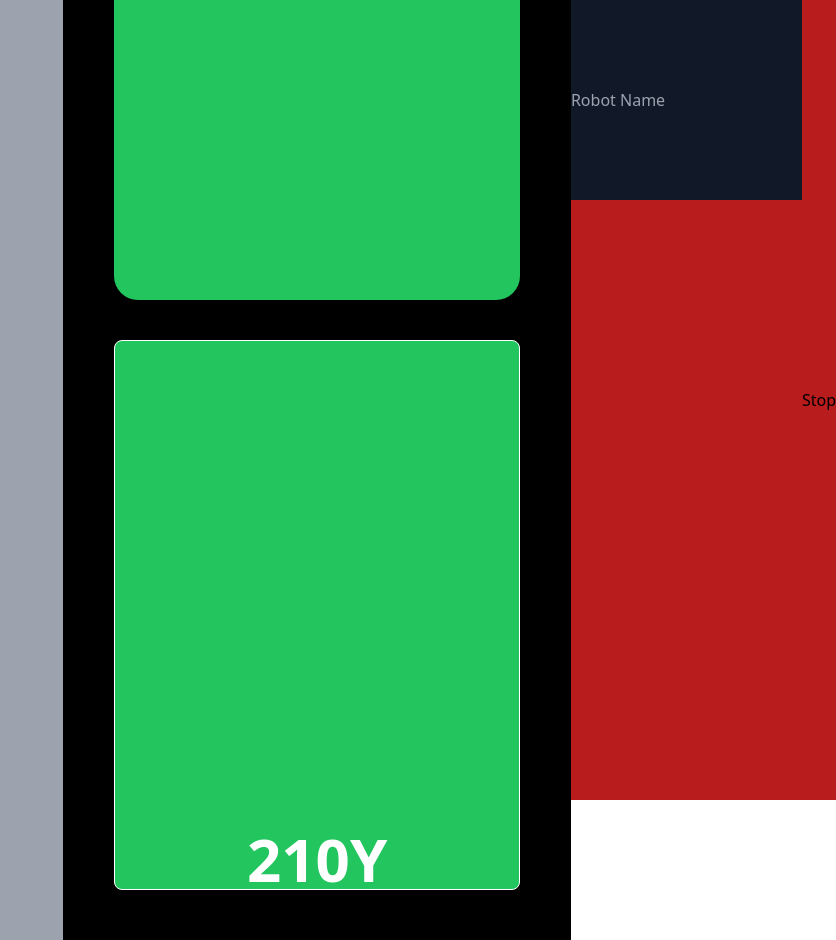
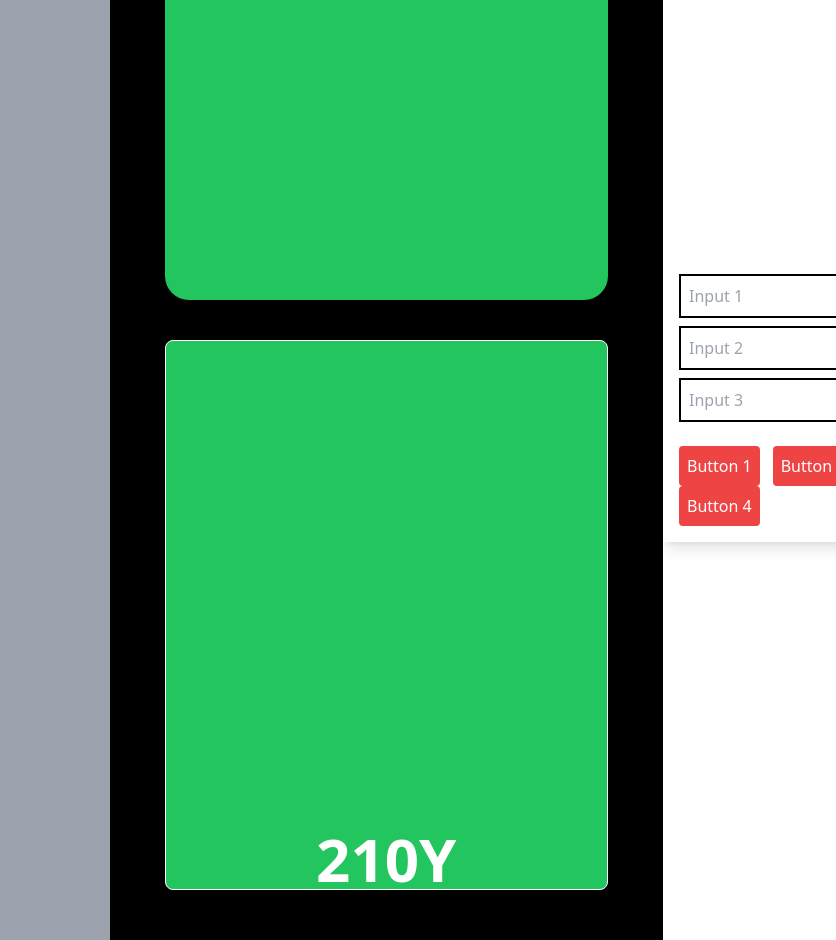
Before and after one commit to TrinityIn/VRC-Alliance-Selection-Screen, a React (Vite) app in the folder client/: page / in a window 1280 px wide. Shown: the whole page, without its empty margins (444-1280 px from the left). Built offline with nearby package versions, Linux system fonts and the light colour scheme.

Commit message:
made a nice remote

```diff
--- a/client/src/App.jsx
+++ b/client/src/App.jsx
@@ -1,5 +1,5 @@
 import { useState } from "react";
-
+import Remote from "./components/Remote";
 import "./App.css";
 
 function App() {
@@ -30,16 +30,11 @@ function App() {
           </div>
         </div>
       </div>
-      <div className="flex-grow h-screen bg-red-700 flex">
-        <input
-          type="text"
-          className="bg-gray-900 text-white h-[200px] flex-grow placeholder:'Robot Name'"
-          onChange={(e) => setSelectedRobot(e.target.value)}
-          placeholder="Robot Name"
+      <div className="w-[300px] h-screen bg-red-700 flex overflow-hidden">
+        <Remote
+          setAnimateRobot={setAnimateRobot}
+          setSelectedRobot={setSelectedRobot}
         />
-        <button onClick={() => setAnimateRobot(!animateRobot)}>
-          {animateRobot ? "Stop" : "Start"}
-        </button>
       </div>
     </div>
   );
--- /dev/null
+++ b/client/src/components/Remote.jsx
@@ -0,0 +1,55 @@
+import React from "react";
+
+const Remote = ({ setAnimateRobot, setSelectedRobot }) => {
+  return (
+    <div className=" h-screen flex flex-col items-center justify-center bg-white">
+      <div className="w-[300px] bg-white p-4 shadow-lg">
+        <div className="mb-4">
+          <input
+            type="text"
+            className="w-full p-2 border-2 border-black mb-2"
+            placeholder="Input 1"
+          />
+          <input
+            type="text"
+            className="w-full p-2 border-2 border-black mb-2"
+            placeholder="Input 2"
+            onChange={(e) => {
+              setSelectedRobot(e.target.value);
+            }}
+          />
+          <input
+            type="text"
+            className="w-full p-2 border-2 border-black mb-2"
+            placeholder="Input 3"
+          />
+        </div>
+        <div className="flex justify-between flex-wrap">
+          <button
+            onClick={() => setAnimateRobot(true)}
+            className="bg-red-500 text-white p-2 rounded hover:bg-red-700"
+          >
+            Button 1
+          </button>
+          <button
+            onClick={() => setAnimateRobot(false)}
+            className="bg-red-500 text-white p-2 rounded hover:bg-red-700"
+          >
+            Button 2
+          </button>
+          <button className="bg-red-500 text-white p-2 rounded hover:bg-red-700">
+            Button 3
+          </button>
+          <button className="bg-red-500 text-white p-2 rounded hover:bg-red-700">
+            Button 4
+          </button>
+          <button className="bg-red-500 text-white p-2 rounded hover:bg-red-700">
+            Button 5
+          </button>
+        </div>
+      </div>
+    </div>
+  );
+};
+
+export default Remote;
--- a/client/tailwind.config.js
+++ b/client/tailwind.config.js
@@ -2,7 +2,9 @@
 export default {
   content: ["./index.html", "./src/**/*.{js,ts,jsx,tsx}"],
   theme: {
-    extend: {},
+    extend: {
+      colors: {},
+    },
   },
   plugins: [],
 };
```
